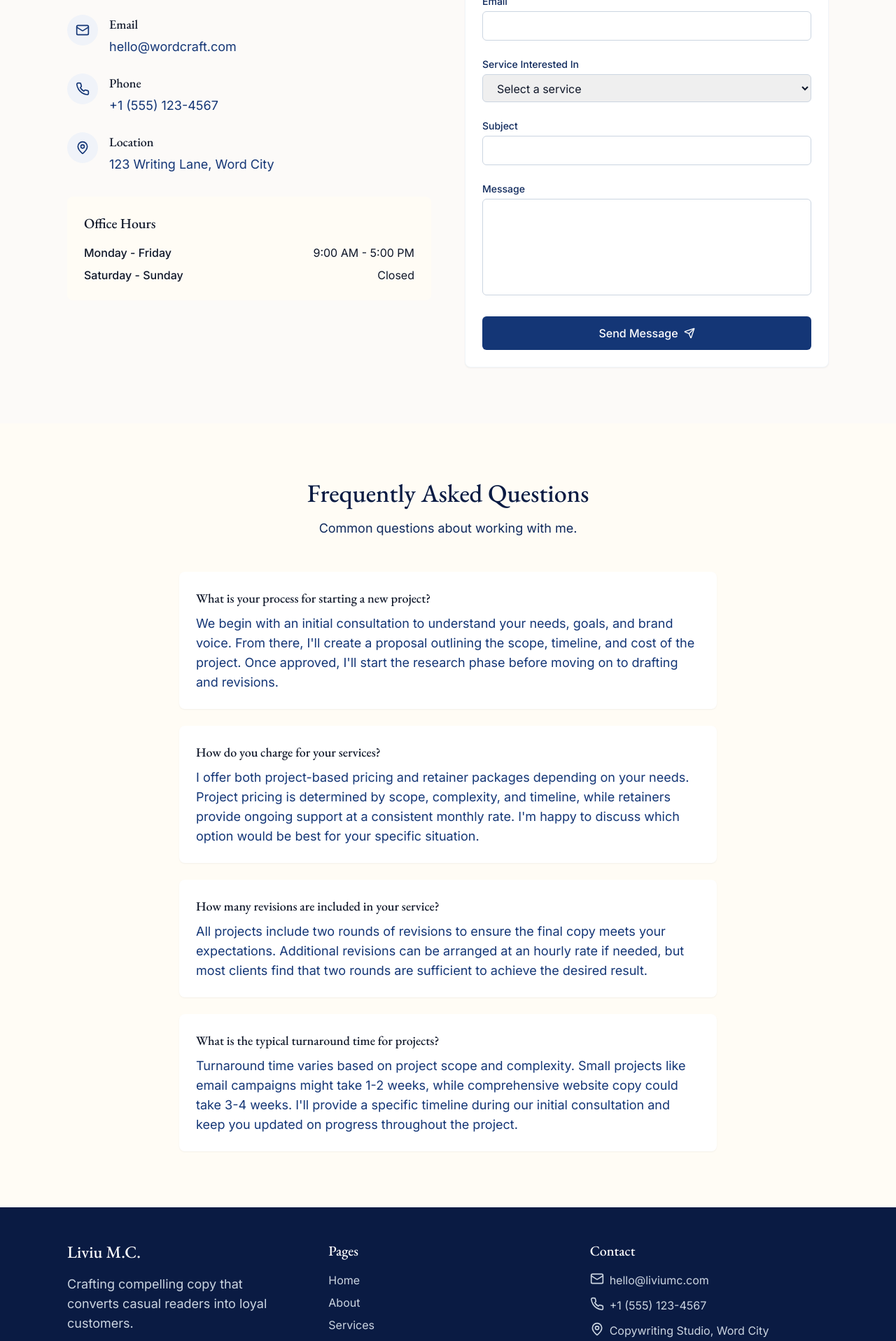
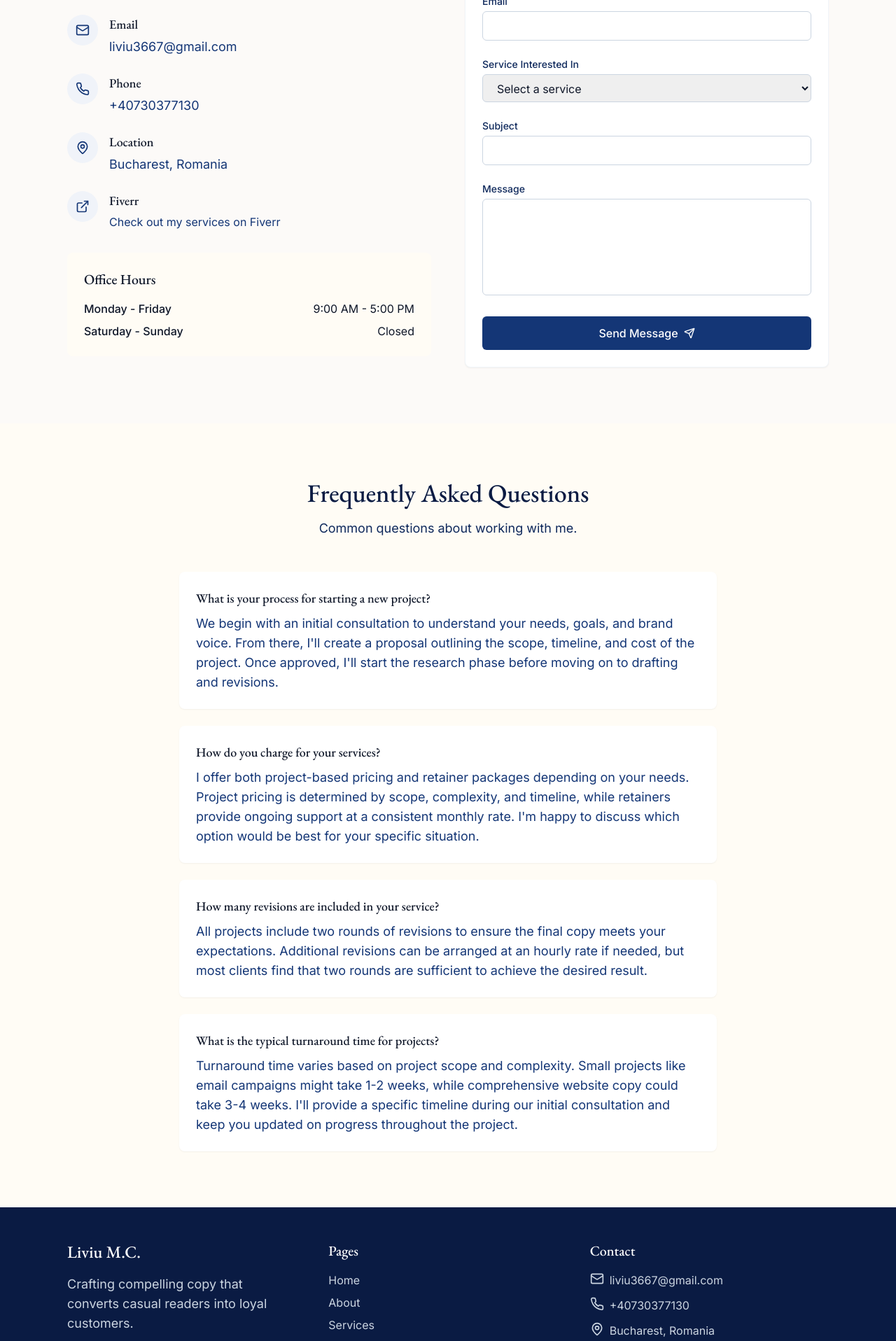
Before and after one commit to Liviu-netizen/scribe-style-studio, a React (Vite) app: page /contact in a window 1280 px wide. Shown: the part 580-2496 px from the top of the page at 70% size. Built offline with nearby package versions, Linux system fonts and the light colour scheme.

Commit message:
Update contact information
Update contact information with new details and add a Fiverr link.

```diff
--- a/src/components/Footer.tsx
+++ b/src/components/Footer.tsx
@@ -21,7 +21,7 @@ const Footer = () => {
               <a href="#" className="text-white hover:text-cream-300 transition" aria-label="Instagram">
                 <Instagram size={20} />
               </a>
-              <a href="#" className="text-white hover:text-cream-300 transition" aria-label="LinkedIn">
+              <a href="https://www.linkedin.com/" className="text-white hover:text-cream-300 transition" aria-label="LinkedIn">
                 <Linkedin size={20} />
               </a>
             </div>
@@ -45,15 +45,15 @@ const Footer = () => {
             <div className="space-y-3 text-slate-300">
               <div className="flex items-start">
                 <Mail className="mr-2 h-5 w-5 shrink-0" />
-                <span>hello@liviumc.com</span>
+                <span>liviu3667@gmail.com</span>
               </div>
               <div className="flex items-start">
                 <Phone className="mr-2 h-5 w-5 shrink-0" />
-                <span>+1 (555) 123-4567</span>
+                <span>+40730377130</span>
               </div>
               <div className="flex items-start">
                 <MapPin className="mr-2 h-5 w-5 shrink-0" />
-                <span>Copywriting Studio, Word City</span>
+                <span>Bucharest, Romania</span>
               </div>
             </div>
           </div>
--- a/src/pages/Contact.tsx
+++ b/src/pages/Contact.tsx
@@ -1,7 +1,7 @@
 
 import React, { useState } from 'react';
 import Layout from '@/components/Layout';
-import { Mail, Phone, MapPin, Send } from 'lucide-react';
+import { Mail, Phone, MapPin, Send, ExternalLink } from 'lucide-react';
 import { toast } from '@/components/ui/use-toast';
 
 const Contact = () => {
@@ -70,7 +70,7 @@ const Contact = () => {
                   </div>
                   <div>
                     <h3 className="text-lg font-medium mb-1">Email</h3>
-                    <p className="text-navy-600">hello@wordcraft.com</p>
+                    <p className="text-navy-600">liviu3667@gmail.com</p>
                   </div>
                 </div>
 
@@ -80,7 +80,7 @@ const Contact = () => {
                   </div>
                   <div>
                     <h3 className="text-lg font-medium mb-1">Phone</h3>
-                    <p className="text-navy-600">+1 (555) 123-4567</p>
+                    <p className="text-navy-600">+40730377130</p>
                   </div>
                 </div>
 
@@ -90,7 +90,19 @@ const Contact = () => {
                   </div>
                   <div>
                     <h3 className="text-lg font-medium mb-1">Location</h3>
-                    <p className="text-navy-600">123 Writing Lane, Word City</p>
+                    <p className="text-navy-600">Bucharest, Romania</p>
+                  </div>
+                </div>
+
+                <div className="flex items-start">
+                  <div className="bg-navy-50 p-3 rounded-full mr-4">
+                    <ExternalLink className="text-navy-600 h-5 w-5" />
+                  </div>
+                  <div>
+                    <h3 className="text-lg font-medium mb-1">Fiverr</h3>
+                    <a href="https://www.fiverr.com/username" target="_blank" rel="noopener noreferrer" className="text-navy-600 hover:text-navy-800 transition">
+                      Check out my services on Fiverr
+                    </a>
                   </div>
                 </div>
               </div>
```
